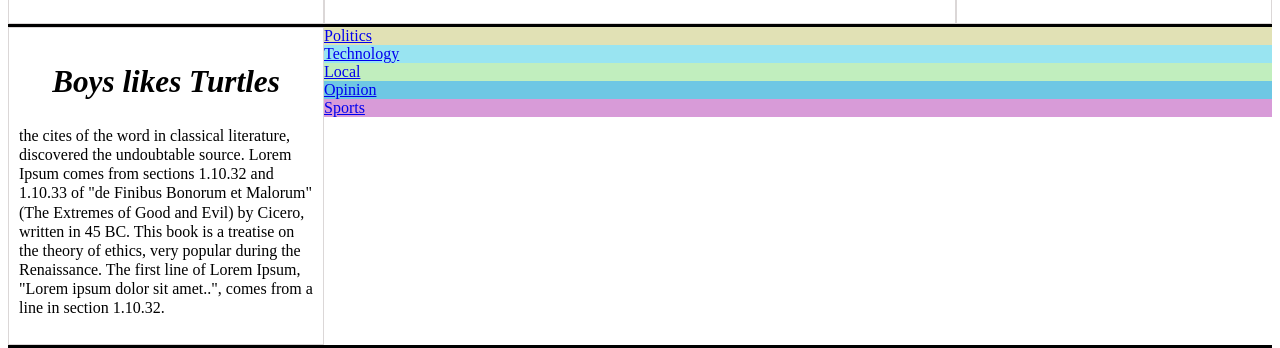
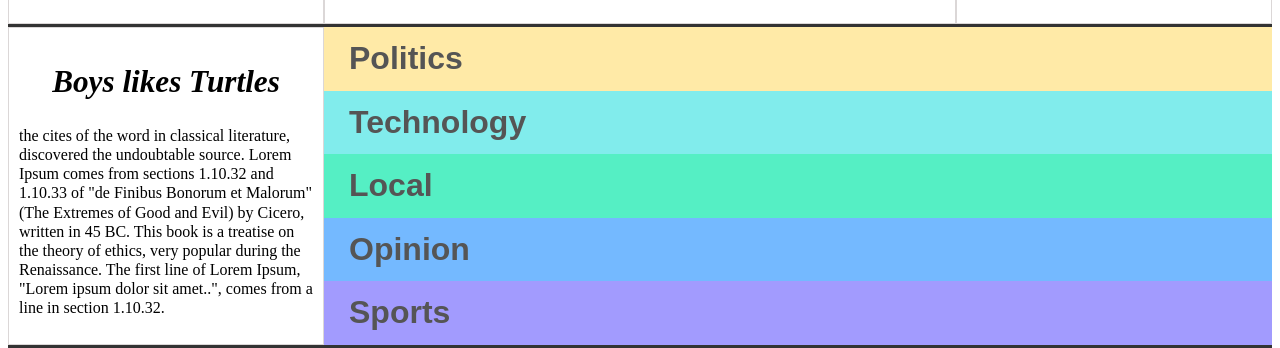
Before and after one commit to rickDevelopment/introToWebDev, a plain HTML site: page index.html in a window 1280 px wide. Shown: the part 790-1138 px from the top of the page. Drawn offline with Linux system fonts and the light colour scheme.

Commit message:
feat: changed background colors of sections and add links

```diff
--- a/styles.css
+++ b/styles.css
@@ -5,6 +5,7 @@ img{
   width: 100%;
   max-width: 100%;
 }
+
 
 .article-summary{
   line-height: 1.2;
@@ -20,7 +21,7 @@ ul{
   width: 100%;
   justify-content: center;
   font-family: 'Times New Roman', Times, serif;
-  border-bottom: solid black;
+  border-bottom: solid #333;
 
 }
 .page-heading{
@@ -32,8 +33,8 @@ ul{
   display: flex;
   width: 100%;
   /* height: 50%; */
-  border-top:solid black;
-  border-bottom: solid black;
+  border-top:solid #333;
+  border-bottom: solid #333;
   justify-content: center;
   align-items: stretch;
 }
@@ -73,37 +74,44 @@ ul{
 }
 .nav-section{
   width: 75%;
-  /* display: flex;
-  flex-direction: column;
-  font-size: 1.5em;
-  align-items: stretch; */
-
 }
 .nav-list{
   display: flex;
   flex-direction: column;
+  height: 100%;
 }
-.list-item{
+.nav-item{
   width: 100%;
-  /* border-bottom: solid 1px black; */
-  text-transform: uppercase;
-  font-weight: bolder;
+  display:flex;
   flex: 1;
-  padding-left: 20px;
+  font-size: 2em;
+  font-weight: bold;
+  font-family: Arial, Helvetica, sans-serif;
+  color: #555;
+  padding-left: 25px;
+  align-items: center;
+
+}
+.nav-item a{
+  text-decoration: none;
+  color:#555;
+}
+.nav-item a:hover{
+  text-decoration:underline;
 }
 /* Sections Styles*/
 .politics{
-  background-color: rgb(225, 225, 181);
+  background-color: #ffeaa7;
 }
 .technology{
-  background-color: rgb(153, 228, 241);
+  background-color: #81ecec;
 }
 .local{
-  background-color: rgb(193, 238, 190);
+  background-color: #55efc4;
 }
 .opinion{
-  background-color: rgb(110, 199, 228);
+  background-color: #74b9ff;
 }
 .sports{
-  background-color: rgb(216, 155, 216);
+  background-color: #a29bfe;
 }
```
